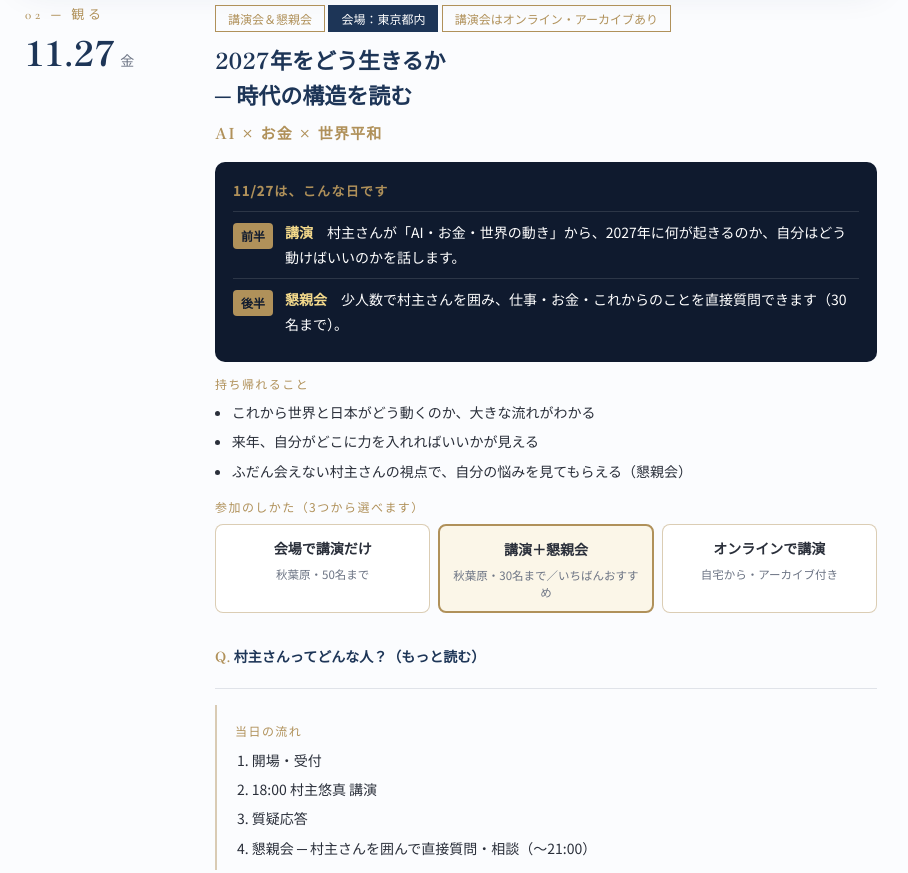
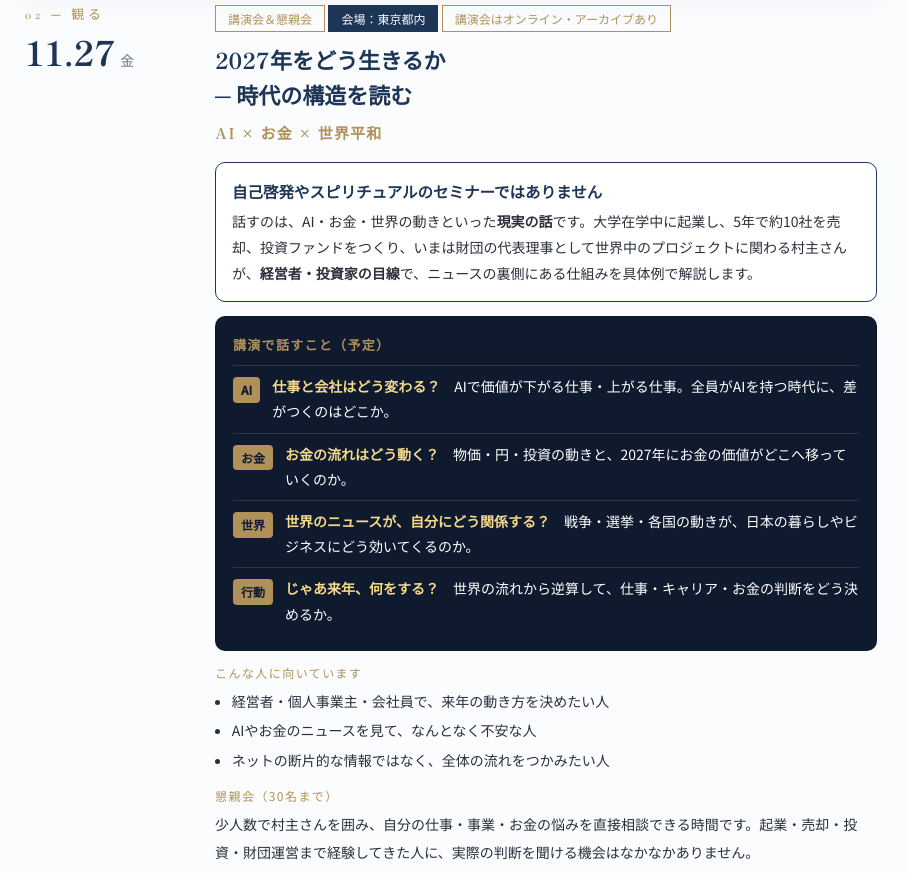
Before and after one commit to wclosetk8114-collab/murasu-dampatsu-lp, a plain HTML site: page index.html in a window 1280 px wide. Shown: the part 8964-9837 px from the top of the page, without its empty margins (189-1097 px from the left). Drawn offline with nearby package versions, Linux system fonts and the light colour scheme; no server answers.

Commit message:
11/27: 現実的な内容が伝わるように書き直し

```diff
--- a/index.html
+++ b/index.html
@@ -103,6 +103,8 @@ h2{font-family:"Shippori Mincho",serif;color:var(--nv);font-size:27px;font-weigh
 .night p{font-size:14px}
 .night dl{display:grid;grid-template-columns:84px 1fr;gap:3px 10px;margin-top:14px;font-size:13px;color:var(--mu)}
 .night dt{color:var(--gd)}
+.notsp{margin-top:14px;border:1.5px solid var(--nv);border-radius:10px;padding:14px 16px;font-size:14px;line-height:1.85;background:#fff}
+.notsp>b:first-child{display:block;font-size:15.5px;color:var(--nv);margin-bottom:4px}
 .g3{margin-top:14px;background:#0f1a2e;color:#fff;border-radius:10px;padding:16px 18px}
 .g3h{font-size:13px;color:var(--gd);letter-spacing:.1em;margin-bottom:8px;font-weight:700}
 .g3r{display:flex;gap:12px;align-items:flex-start;padding:8px 0;border-top:1px solid rgba(255,255,255,.12);font-size:14px;line-height:1.8}
@@ -420,14 +422,17 @@ footer{text-align:center;font-size:12px;color:var(--mu);padding:36px 0 56px;back
    <div>
     <span class="tag">講演会＆懇親会</span> <span class="tag loc2">会場：東京都内</span> <span class="tag">講演会はオンライン・アーカイブあり</span>
     <h3>2027年をどう生きるか<br>─ 時代の構造を読む<br><small style="font-size:15px;color:var(--gd);letter-spacing:.08em">AI × お金 × 世界平和</small></h3>
-    <div class="g3"><div class="g3h">11/27は、こんな日です</div>
-     <div class="g3r"><span>前半</span><div><b>講演</b>　村主さんが「AI・お金・世界の動き」から、2027年に何が起きるのか、自分はどう動けばいいのかを話します。</div></div>
-     <div class="g3r"><span>後半</span><div><b>懇親会</b>　少人数で村主さんを囲み、仕事・お金・これからのことを直接質問できます（30名まで）。</div></div>
+    <div class="notsp"><b>自己啓発やスピリチュアルのセミナーではありません</b>話すのは、AI・お金・世界の動きといった<b>現実の話</b>です。大学在学中に起業し、5年で約10社を売却、投資ファンドをつくり、いまは財団の代表理事として世界中のプロジェクトに関わる村主さんが、<b>経営者・投資家の目線</b>で、ニュースの裏側にある仕組みを具体例で解説します。</div>
+    <div class="g3"><div class="g3h">講演で話すこと（予定）</div>
+     <div class="g3r"><span>AI</span><div><b>仕事と会社はどう変わる？</b>　AIで価値が下がる仕事・上がる仕事。全員がAIを持つ時代に、差がつくのはどこか。</div></div>
+     <div class="g3r"><span>お金</span><div><b>お金の流れはどう動く？</b>　物価・円・投資の動きと、2027年にお金の価値がどこへ移っていくのか。</div></div>
+     <div class="g3r"><span>世界</span><div><b>世界のニュースが、自分にどう関係する？</b>　戦争・選挙・各国の動きが、日本の暮らしやビジネスにどう効いてくるのか。</div></div>
+     <div class="g3r"><span>行動</span><div><b>じゃあ来年、何をする？</b>　世界の流れから逆算して、仕事・キャリア・お金の判断をどう決めるか。</div></div>
     </div>
-    <div class="mh">持ち帰れること</div><ul class="pts"><li>これから世界と日本がどう動くのか、大きな流れがわかる</li><li>来年、自分がどこに力を入れればいいかが見える</li><li>ふだん会えない村主さんの視点で、自分の悩みを見てもらえる（懇親会）</li></ul>
+    <div class="mh">こんな人に向いています</div><ul class="pts"><li>経営者・個人事業主・会社員で、来年の動き方を決めたい人</li><li>AIやお金のニュースを見て、なんとなく不安な人</li><li>ネットの断片的な情報ではなく、全体の流れをつかみたい人</li></ul>
+    <div class="mh">懇親会（30名まで）</div><p class="rec">少人数で村主さんを囲み、自分の仕事・事業・お金の悩みを直接相談できる時間です。起業・売却・投資・財団運営まで経験してきた人に、実際の判断を聞ける機会はなかなかありません。</p>
     <div class="mh">参加のしかた（3つから選べます）</div>
     <div class="ways"><div><b>会場で講演だけ</b><small>秋葉原・50名まで</small></div><div class="wrec"><b>講演＋懇親会</b><small>秋葉原・30名まで／いちばんおすすめ</small></div><div><b>オンラインで講演</b><small>自宅から・アーカイブ付き</small></div></div>
-    <details class="kd"><summary>村主さんってどんな人？（もっと読む）</summary><div class="kon"><b>いま、村主さんが伝えてきた通りの時代に</b><br>AI、お金、世界情勢。村主さんがこれまで講演や発信で伝えてきたことが、いま現実になってきています。視座と抽象度の高い村主さんの話を聴くと、これから世界がどう動くのか、自分はどう動けばいいのかが、はっきり見えてきます。</div><div class="kon"><b>直接話せる、ということ</b><br>村主さんが実績を上げてきたのは、ビジネス・投資・経営・非営利活動・瞑想など、とても幅広い分野です。アイドルプロデュース、アートコレクター、ホテルプロデュース、政治、経済、格闘技など、書ききれないほど。その多くが世界を舞台にしています。<br>いつも未来の視点から考えている人なので、話すだけで自分の枠がはずれ、次の一歩のヒントがたくさん見つかります。</div></details>
     <div class="more">
      <div class="mh">当日の流れ</div><ol class="flow"><li>開場・受付</li><li>18:00 村主悠真 講演</li><li>質疑応答</li><li>懇親会 ─ 村主さんを囲んで直接質問・相談（〜21:00）</li></ol>
     </div>
```
